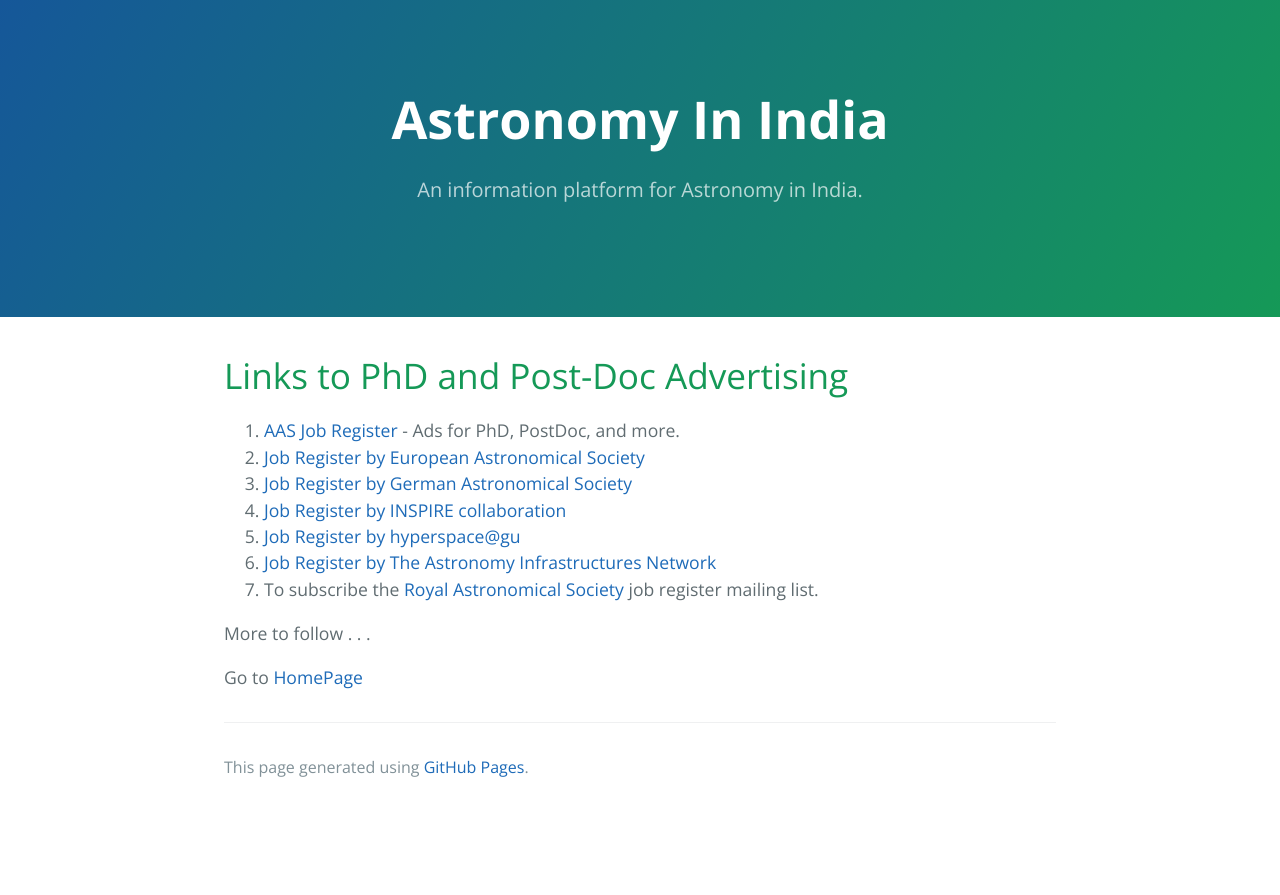
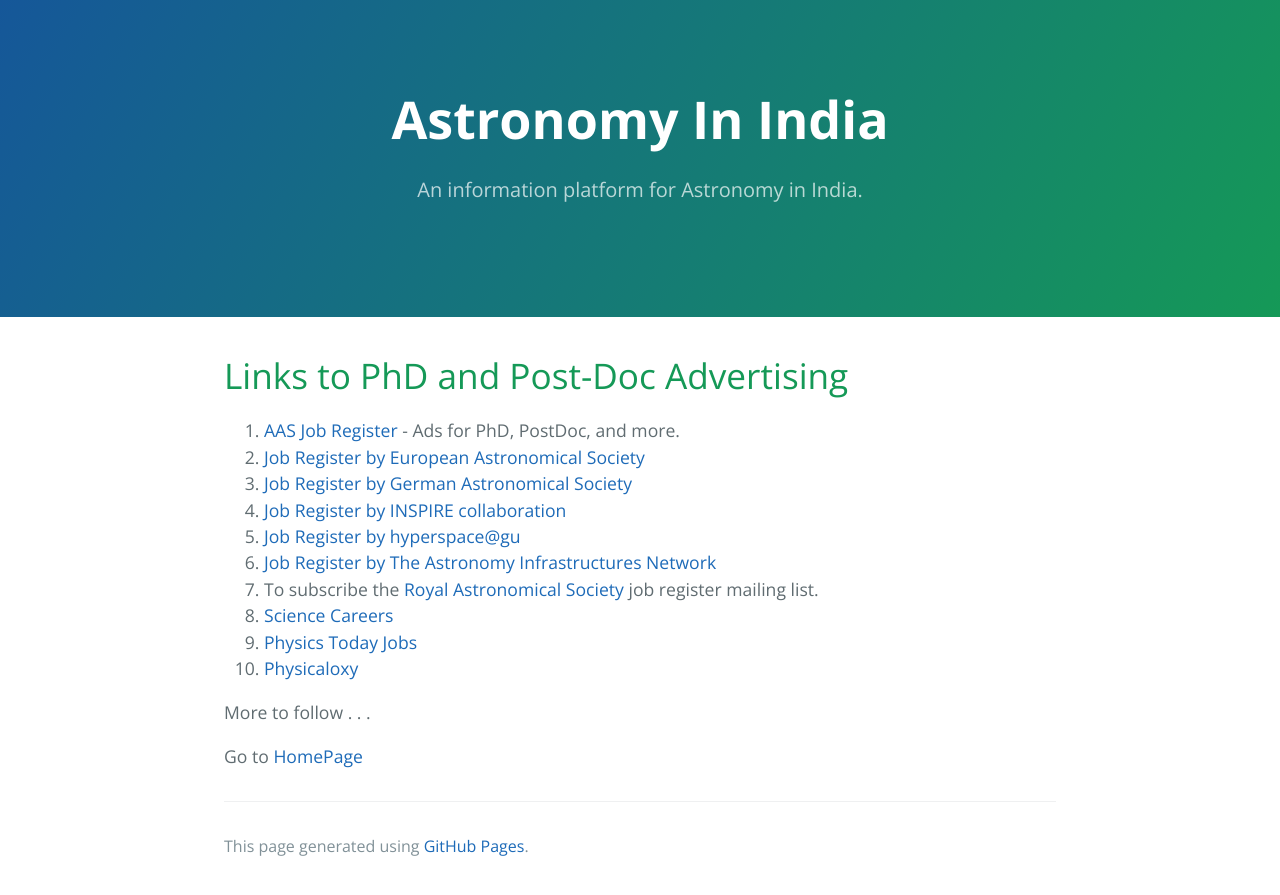
Before and after one commit to kalyanradhakrishnan/Astronomy-In-India, a Jekyll site: the page built from pages/phd_postdoc_ad.md, in a window 1280 px wide. Shown: the top 895 px of the page. Built offline with Jekyll 4.4.1, drawn with Linux system fonts in a browser that asks for light colours.

Commit message:
Update phd_postdoc_ad.md

```diff
--- a/pages/phd_postdoc_ad.md
+++ b/pages/phd_postdoc_ad.md
@@ -12,6 +12,9 @@
 5. [Job Register by hyperspace@gu](https://hyperspace.uni-frankfurt.de/tag/phd/)
 6. [Job Register by The Astronomy Infrastructures Network](https://riastronomia.es/en/contratos-predoctorales/)
 7. To subscribe the [Royal Astronomical Society](https://ras.ac.uk/membership/RAS-job-list) job register mailing list.
+8. [Science Careers](https://jobs.sciencecareers.org)
+9. [Physics Today Jobs](https://www.aip.org/jobs/profiles/astronomy-astrophysics-jobs)
+10. [Physicaloxy](https://physicaloxy.com)
 
 More to follow . . .
 
```
